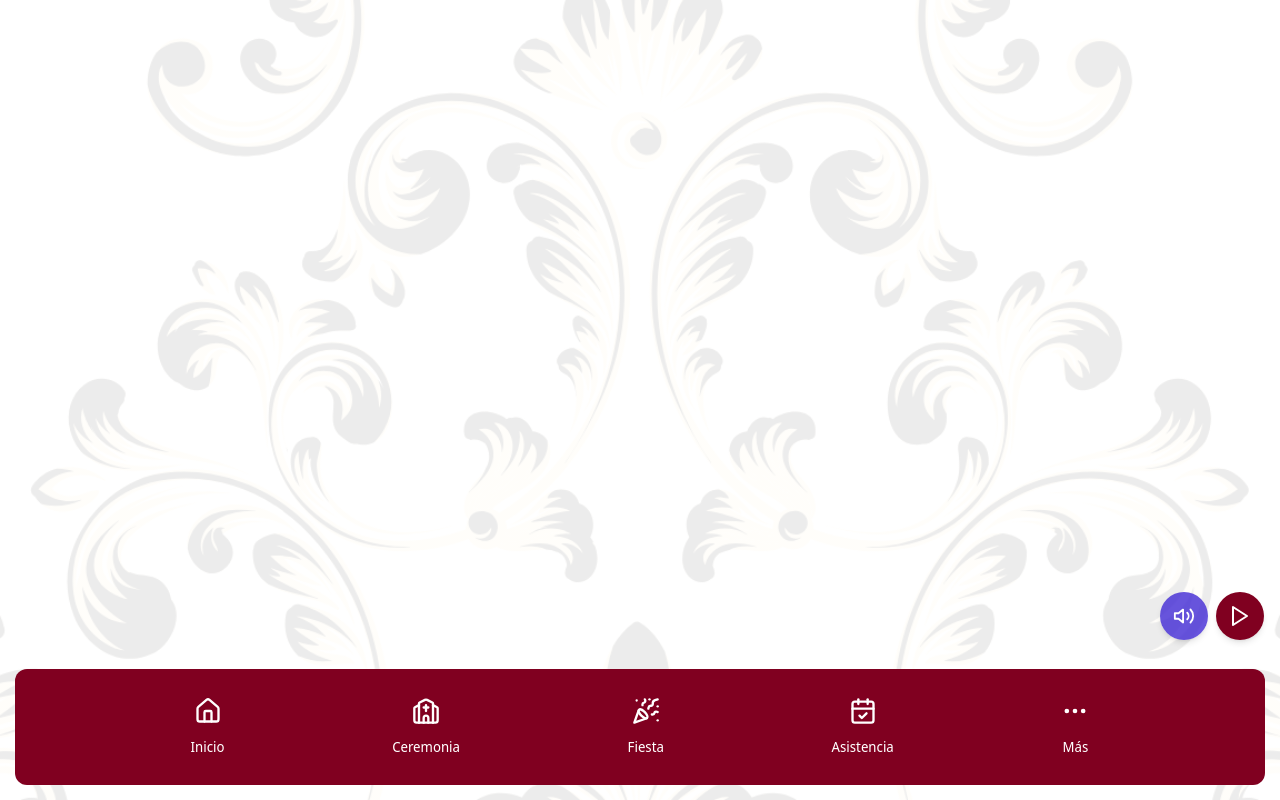
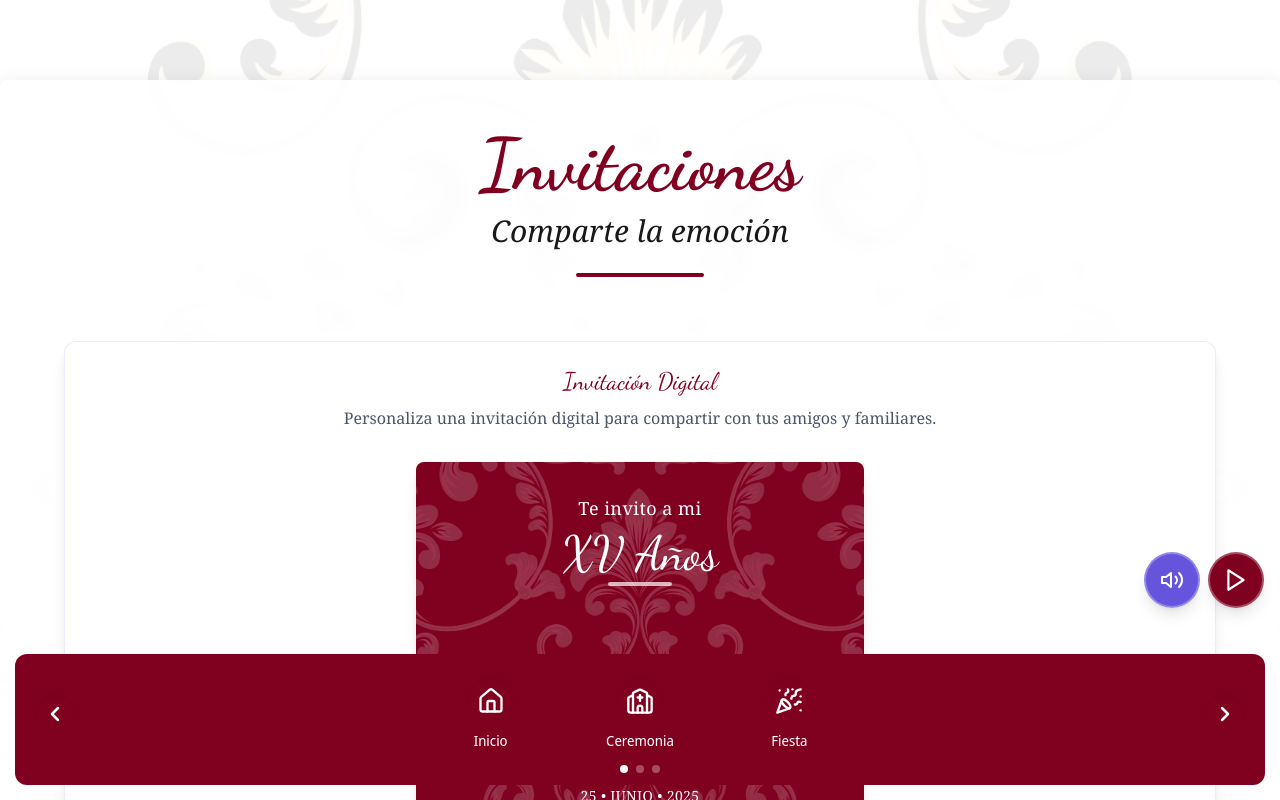
Before and after one commit to Lanyev/quince-jessica, a React (Vite) app: page /invitaciones in a window 1280 px wide. Shown: the top 800 px of the page. Built offline with nearby package versions, Linux system fonts and the light colour scheme.

Commit message:
Agrega el componente Invitaciones y ajusta el diseño de Navbar, MusicPlayer y ScrollToTop para mejorar la usabilidad y la experiencia del usuario

```diff
--- a/src/App.jsx
+++ b/src/App.jsx
@@ -13,6 +13,7 @@ import Galeria from './pages/Galeria';
 import Padrinos from './pages/Padrinos';
 import Chambelanes from './pages/Chambelanes';
 import Regalos from './pages/Regalos';
+import Invitaciones from './pages/Invitaciones';
 
 function App() {
   // La ruta a tu archivo de música - reemplázala cuando tengas tu archivo
@@ -51,7 +52,7 @@ function App() {
   return (
     <Router>
       <div className="App flex flex-col min-h-screen" style={bgStyle}>
-        <div className="flex-grow pb-[70px]">
+        <div className="flex-grow pb-[80px]">
           <BetterAnimatedRoutes>
             <Route path="/" element={<Inicio />} />
             <Route path="/ceremonia" element={<Ceremonia />} />
@@ -61,11 +62,12 @@ function App() {
             <Route path="/padrinos" element={<Padrinos />} />
             <Route path="/chambelanes" element={<Chambelanes />} />
             <Route path="/regalos" element={<Regalos />} />
+            <Route path="/invitaciones" element={<Invitaciones />} />
           </BetterAnimatedRoutes>
         </div>
         <MusicPlayer audioSrc={audioSrc} />
         <ScrollToTop />
-        <footer className="w-full fixed bottom-0 left-0 right-0 z-10 p-[15px]">
+        <footer className="w-full fixed bottom-0 left-0 right-0 z-5 p-[15px]">
           <Navbar />
         </footer>
       </div>
--- a/src/components/MusicPlayer.jsx
+++ b/src/components/MusicPlayer.jsx
@@ -32,9 +32,15 @@ const MusicPlayer = ({ audioSrc }) => {
 
     return () => {
       audio.removeEventListener('ended', handleAudioEnd);
-    };  }, [volume]);  return (    <div className="fixed bottom-40 right-4 z-[100]">
-      <audio ref={audioRef} src={audioSrc} preload="auto" loop />        {showVolume && (
-        <div className="absolute bottom-20 right-1 bg-white/90 p-3 rounded-lg shadow-md mb-2 backdrop-blur-sm border border-primary/20 w-32">
+    };
+  }, [volume]);
+
+  return (
+    <div className="fixed bottom-48 right-4 z-[100]">
+      <audio ref={audioRef} src={audioSrc} preload="auto" loop />
+
+      {showVolume && (
+        <div className="absolute bottom-20 right-1 bg-white/90 p-3 rounded-lg shadow-lg mb-2 backdrop-blur-sm border border-primary/20 w-32">
           <label htmlFor="volume-control" className="text-xs text-primary mb-1 block font-serif">Volumen</label>
           <input
             id="volume-control"
@@ -48,15 +54,17 @@ const MusicPlayer = ({ audioSrc }) => {
           />
         </div>
       )}
-        <div className="flex items-center">
+
+      <div className="flex items-center gap-2">
         <button
           onClick={() => setShowVolume(!showVolume)}
-          className="w-12 h-12 bg-primary/80 rounded-full shadow-md flex items-center justify-center hover:bg-primary-light transition-colors duration-300 mr-2"
+          className="w-14 h-14 bg-primary/80 rounded-full shadow-lg flex items-center justify-center hover:bg-primary transition-colors duration-300 border-2 border-white/30"
           aria-label="Controlar volumen"
         >
           <svg
-            xmlns="http://www.w3.org/2000/svg"            width="22"
-            height="22"
+            xmlns="http://www.w3.org/2000/svg"
+            width="24"
+            height="24"
             viewBox="0 0 24 24"
             fill="none"
             stroke="currentColor"
@@ -79,14 +87,14 @@ const MusicPlayer = ({ audioSrc }) => {
 
         <button
           onClick={togglePlay}
-          className="w-12 h-12 bg-primary rounded-full shadow-md flex items-center justify-center hover:bg-primary-light transition-colors duration-300"
+          className="w-14 h-14 bg-primary rounded-full shadow-lg flex items-center justify-center hover:bg-primary-light transition-colors duration-300 border-2 border-white/30"
           aria-label={isPlaying ? "Pausar música" : "Reproducir música"}
         >
           {isPlaying ? (
             <svg
               xmlns="http://www.w3.org/2000/svg"
-              width="24"
-              height="24"
+              width="26"
+              height="26"
               viewBox="0 0 24 24"
               fill="none"
               stroke="currentColor"
@@ -101,8 +109,8 @@ const MusicPlayer = ({ audioSrc }) => {
           ) : (
             <svg
               xmlns="http://www.w3.org/2000/svg"
-              width="24"
-              height="24"
+              width="26"
+              height="26"
               viewBox="0 0 24 24"
               fill="none"
               stroke="currentColor"
@@ -111,12 +119,13 @@ const MusicPlayer = ({ audioSrc }) => {
               strokeLinejoin="round"
               className="text-white"
             >
-              <polygon points="5 3 19 12 5 21 5 3" />
+              <polygon points="5 3 19 12 5 21 5 3"></polygon>
             </svg>
           )}
         </button>
       </div>
-    </div>  );
+    </div>
+  );
 };
 
 export default MusicPlayer;
--- a/src/components/Navbar.jsx
+++ b/src/components/Navbar.jsx
@@ -1,46 +1,49 @@
-import React, { useState } from 'react';
+import React, { useState, useMemo } from 'react';
 import { Link } from 'react-router-dom';
-import MoreModal from './MoreModal';
+import { motion, AnimatePresence } from 'framer-motion';
 
 const Navbar = () => {
-  const [isModalOpen, setIsModalOpen] = useState(false);
+  // Estado para controlar la página actual del navbar
+  const [currentPage, setCurrentPage] = useState(0);
+  // Estado para controlar la dirección de la animación
+  const [direction, setDirection] = useState(0);
 
-  const openModal = () => setIsModalOpen(true);
-  const closeModal = () => setIsModalOpen(false);  return (
-    <div className={`fixed bottom-0 left-0 right-0 w-full mx-auto max-w-[calc(100%-30px)] bg-primary text-white py-3 px-2 rounded-xl ${isModalOpen ? 'filter opacity-75' : ''}`} style={{ maxWidth: 'calc(100% - 30px)', marginLeft: 'auto', marginRight: 'auto', marginBottom: '15px', zIndex: 5 }}>
-    <ul className="menu menu-horizontal w-full flex justify-evenly">      <li>        <Link
-          to="/"
-          className="flex flex-col items-center p-2 hover:bg-primary-light rounded-lg"
-        ><svg
+  // Definir todos los elementos de navegación en un array
+  const navItems = useMemo(() => [
+    // Página 0 - Principales
+    [
+      {
+        to: "/",
+        label: "Inicio",
+        icon: (
+          <svg
             xmlns="http://www.w3.org/2000/svg"
-            width="24"
-            height="24"
             viewBox="0 0 24 24"
             fill="none"
             stroke="currentColor"
             strokeWidth="2"
             strokeLinecap="round"
             strokeLinejoin="round"
-            className="lucide lucide-house-icon lucide-house w-7 h-7"
+            className="w-7 h-7"
           >
             <path d="M15 21v-8a1 1 0 0 0-1-1h-4a1 1 0 0 0-1 1v8" />
             <path d="M3 10a2 2 0 0 1 .709-1.528l7-5.999a2 2 0 0 1 2.582 0l7 5.999A2 2 0 0 1 21 10v9a2 2 0 0 1-2 2H5a2 2 0 0 1-2-2z" />
           </svg>
-          <p className="text-sm font-nav text-center mt-1">Inicio</p>
-        </Link>      </li>      <li>        <Link
-          to="/ceremonia"
-          className="flex flex-col items-center p-2 hover:bg-primary-light rounded-lg"
-        ><svg
+        )
+      },
+      {
+        to: "/ceremonia",
+        label: "Ceremonia",
+        icon: (
+          <svg
             xmlns="http://www.w3.org/2000/svg"
-            width="24"
-            height="24"
             viewBox="0 0 24 24"
             fill="none"
             stroke="currentColor"
             strokeWidth="2"
             strokeLinecap="round"
             strokeLinejoin="round"
-            className="lucide lucide-church-icon lucide-church w-7 h-7"
+            className="w-7 h-7"
           >
             <path d="M10 9h4" />
             <path d="M12 7v5" />
@@ -48,21 +51,21 @@ const Navbar = () => {
             <path d="M18 22V5.618a1 1 0 0 0-.553-.894l-4.553-2.277a2 2 0 0 0-1.788 0L6.553 4.724A1 1 0 0 0 6 5.618V22" />
             <path d="m18 7 3.447 1.724a1 1 0 0 1 .553.894V20a2 2 0 0 1-2 2H4a2 2 0 0 1-2-2V9.618a1 1 0 0 1 .553-.894L6 7" />
           </svg>
-          <p className="text-sm font-nav text-center mt-1">Ceremonia</p>
-        </Link>      </li>      <li>        <Link
-          to="/fiesta"
-          className="flex flex-col items-center p-2 hover:bg-primary-light rounded-lg"
-        ><svg
+        )
+      },
+      {
+        to: "/fiesta",
+        label: "Fiesta",
+        icon: (
+          <svg
             xmlns="http://www.w3.org/2000/svg"
-            width="24"
-            height="24"
             viewBox="0 0 24 24"
             fill="none"
             stroke="currentColor"
             strokeWidth="2"
             strokeLinecap="round"
             strokeLinejoin="round"
-            className="lucide lucide-party-popper-icon lucide-party-popper w-7 h-7"
+            className="w-7 h-7"
           >
             <path d="M5.8 11.3 2 22l10.7-3.79" />
             <path d="M4 3h.01" />
@@ -74,22 +77,24 @@ const Navbar = () => {
             <path d="m11 2 .33.82c.34.86-.2 1.82-1.11 1.98C9.52 4.9 9 5.52 9 6.23V7" />
             <path d="M11 13c1.93 1.93 2.83 4.17 2 5-.83.83-3.07-.07-5-2-1.93-1.93-2.83-4.17-2-5 .83-.83 3.07.07 5 2Z" />
           </svg>
-          <p className="text-sm font-nav text-center mt-1">Fiesta</p>
-        </Link>
-      </li>      <li>        <Link
-          to="/asistencia"
-          className="flex flex-col items-center p-2 hover:bg-primary-light rounded-lg"
-        ><svg
+        )
+      }
+    ],
+    // Página 1 - Principales continuación
+    [
+      {
+        to: "/asistencia",
+        label: "Asistencia",
+        icon: (
+          <svg
             xmlns="http://www.w3.org/2000/svg"
-            width="24"
-            height="24"
             viewBox="0 0 24 24"
             fill="none"
             stroke="currentColor"
             strokeWidth="2"
             strokeLinecap="round"
             strokeLinejoin="round"
-            className="lucide lucide-calendar-check-icon lucide-calendar-check w-7 h-7"
+            className="w-7 h-7"
           >
             <path d="M8 2v4" />
             <path d="M16 2v4" />
@@ -97,35 +102,234 @@ const Navbar = () => {
             <path d="M3 10h18" />
             <path d="m9 16 2 2 4-4" />
           </svg>
-          <p className="text-sm font-nav text-center mt-1">Asistencia</p>
-        </Link>      </li>
-      <li>
-        <button          onClick={openModal}
-          className="flex flex-col items-center p-2 hover:bg-primary-light rounded-lg w-full"
-        >
+        )
+      },
+      {
+        to: "/invitaciones",
+        label: "Invitaciones",
+        icon: (
           <svg
             xmlns="http://www.w3.org/2000/svg"
-            width="24"
-            height="24"
             viewBox="0 0 24 24"
             fill="none"
             stroke="currentColor"
             strokeWidth="2"
             strokeLinecap="round"
             strokeLinejoin="round"
-            className="lucide lucide-more-horizontal w-7 h-7"
+            className="w-7 h-7"
           >
-            <circle cx="12" cy="12" r="1" />
-            <circle cx="19" cy="12" r="1" />
-            <circle cx="5" cy="12" r="1" />
+            <rect width="20" height="14" x="2" y="5" rx="2" />
+            <path d="m2 10 20 0" />
+            <path d="m20 5-9 6.5L2 5" />
           </svg>
-          <p className="text-sm font-nav text-center mt-1">Más</p>
-        </button>
-      </li>
-    </ul>
-    <MoreModal isOpen={isModalOpen} onClose={closeModal} />
-  </div>
-);
+        )
+      },
+      {
+        to: "/galeria",
+        label: "Galería",
+        icon: (
+          <svg xmlns="http://www.w3.org/2000/svg" viewBox="0 0 24 24" fill="none" stroke="currentColor" strokeWidth="2" strokeLinecap="round" strokeLinejoin="round" className="w-7 h-7">
+            <rect width="18" height="18" x="3" y="3" rx="2" ry="2" />
+            <circle cx="9" cy="9" r="2" />
+            <path d="m21 15-3.086-3.086a2 2 0 0 0-2.828 0L6 21" />
+          </svg>
+        )
+      }
+    ],
+    // Página 2 - Secundarios
+    [
+      {
+        to: "/padrinos",
+        label: "Padrinos",
+        icon: (
+          <svg xmlns="http://www.w3.org/2000/svg" viewBox="0 0 24 24" fill="none" stroke="currentColor" strokeWidth="2" strokeLinecap="round" strokeLinejoin="round" className="w-7 h-7">
+            <path d="M16 21v-2a4 4 0 0 0-4-4H6a4 4 0 0 0-4 4v2" />
+            <circle cx="9" cy="7" r="4" />
+            <path d="M22 21v-2a4 4 0 0 0-3-3.87" />
+            <path d="M16 3.13a4 4 0 0 1 0 7.75" />
+          </svg>
+        )
+      },
+      {
+        to: "/chambelanes",
+        label: "Chambelanes",
+        icon: (
+          <svg xmlns="http://www.w3.org/2000/svg" viewBox="0 0 24 24" fill="none" stroke="currentColor" strokeWidth="2" strokeLinecap="round" strokeLinejoin="round" className="w-7 h-7">
+            <path d="M17 21v-2a4 4 0 0 0-4-4H5a4 4 0 0 0-4 4v2" />
+            <circle cx="9" cy="7" r="4" />
+            <path d="M23 21v-2a4 4 0 0 0-3-3.87" />
+            <path d="M16 3.13a4 4 0 0 1 0 7.75" />
+          </svg>
+        )
+      },
+      {
+        to: "/regalos",
+        label: "Regalos",
+        icon: (
+          <svg xmlns="http://www.w3.org/2000/svg" viewBox="0 0 24 24" fill="none" stroke="currentColor" strokeWidth="2" strokeLinecap="round" strokeLinejoin="round" className="w-7 h-7">
+            <rect x="3" y="8" width="18" height="14" rx="2" />
+            <path d="M20 8H8a4 4 0 0 0-4 4v8a2 2 0 0 0 2 2h16a2 2 0 0 0 2-2v-8a4 4 0 0 0-4-4Z" />
+            <path d="M12 8V3" />
+            <path d="M8 3h8" />
+            <path d="M12 14v4" />
+          </svg>
+        )
+      }
+    ]
+  ], []);
+
+  // Obtener el número total de páginas
+  const totalPages = navItems.length;
+
+  // Ir a la página siguiente
+  const nextPage = () => {
+    setDirection(1); // Ir a la derecha
+    setCurrentPage((prev) => (prev + 1) % totalPages);
+  };
+
+  // Ir a la página anterior
+  const prevPage = () => {
+    setDirection(-1); // Ir a la izquierda
+    setCurrentPage((prev) => (prev - 1 + totalPages) % totalPages);
+  };
+
+  // Variantes para animación de transición que respetan la dirección correcta
+  const variants = {
+    enter: (dir) => ({
+      x: dir > 0 ? 300 : -300,
+      opacity: 0,
+    }),
+    center: {
+      x: 0,
+      opacity: 1,
+    },
+    exit: (dir) => ({
+      x: dir > 0 ? -300 : 300,
+      opacity: 0,
+    }),
+  };
+
+  // Obtener los elementos de la página actual
+  const currentItems = navItems[currentPage];
+
+  // Mostrar exactamente 3 iconos (o menos si no hay suficientes)
+  const ICONS_TO_SHOW = 3;
+  const visibleItems = currentItems.slice(0, ICONS_TO_SHOW);
+
+  // Botón de navegación (para reutilizar código)
+  const NavButton = ({ onClick, icon, label, position }) => (
+    <div className={`w-14 h-full flex items-center ${position === 'left' ? 'justify-start' : 'justify-end'}`}>
+      <button
+        onClick={onClick}
+        className="w-12 h-12 flex items-center justify-center hover:bg-primary-light rounded-lg transition-all duration-200 active:scale-95"
+        aria-label={label}
+      >
+        <div className="w-10 h-10 flex items-center justify-center rounded-full bg-primary-light bg-opacity-30 shadow-inner">
+          {icon}
+        </div>
+      </button>
+    </div>
+  );
+
+  return (
+    <div className="fixed bottom-0 left-0 right-0 w-full mx-auto max-w-[calc(100%-30px)] bg-primary text-white py-3 px-4 rounded-xl" style={{ maxWidth: 'calc(100% - 30px)', marginLeft: 'auto', marginRight: 'auto', marginBottom: '15px', zIndex: 5 }}>
+      <div className="flex justify-between items-center w-full h-[95px]">
+        {/* Botón Anterior (siempre visible) */}
+        <NavButton
+          onClick={prevPage}
+          icon={
+            <svg
+              xmlns="http://www.w3.org/2000/svg"
+              viewBox="0 0 24 24"
+              fill="none"
+              stroke="currentColor"
+              strokeWidth="2.5"
+              strokeLinecap="round"
+              strokeLinejoin="round"
+              className="w-6 h-6"
+            >
+              <path d="m15 18-6-6 6-6" />
+            </svg>
+          }
+          label="Página anterior"
+          position="left"
+        />
+
+        {/* Contenedor central de los iconos con ancho fijo */}
+        <div className="flex-1 flex justify-center items-center">
+          <div className="w-full max-w-md flex justify-between items-center">
+            <AnimatePresence initial={false} mode="wait" custom={direction}>
+              <motion.div
+                key={`page-${currentPage}`}
+                className="flex justify-between items-center w-full"
+                custom={direction}
+                variants={variants}
+                initial="enter"
+                animate="center"
+                exit="exit"
+                transition={{
+                  duration: 0.3,
+                  ease: "easeInOut",
+                  opacity: { duration: 0.2 }
+                }}
+              >
+                {/* Elementos de navegación centrados y espaciados uniformemente */}
+                {visibleItems.map((item, index) => (
+                  <div key={`nav-${currentPage}-${index}`} className="flex-1 flex justify-center items-center">
+                    <Link
+                      to={item.to}
+                      className="flex flex-col items-center justify-center p-1.5 hover:bg-primary-light rounded-lg transition-all duration-200 active:scale-95"
+                    >
+                      <div className="w-12 h-12 flex items-center justify-center rounded-full bg-primary-light bg-opacity-30 shadow-inner mb-1.5">
+                        {item.icon}
+                      </div>
+                      <span className="text-sm font-nav text-center">{item.label}</span>
+                    </Link>
+                  </div>
+                ))}
+              </motion.div>
+            </AnimatePresence>
+          </div>
+        </div>
+
+        {/* Botón Siguiente (siempre visible) */}
+        <NavButton
+          onClick={nextPage}
+          icon={
+            <svg
+              xmlns="http://www.w3.org/2000/svg"
+              viewBox="0 0 24 24"
+              fill="none"
+              stroke="currentColor"
+              strokeWidth="2.5"
+              strokeLinecap="round"
+              strokeLinejoin="round"
+              className="w-6 h-6"
+            >
+              <path d="m9 18 6-6-6-6" />
+            </svg>
+          }
+          label="Página siguiente"
+          position="right"
+        />
+      </div>
+
+      {/* Indicador de página */}
+      <div className="flex justify-center mt-1">
+        {Array.from({ length: totalPages }).map((_, i) => (
+          <button
+            key={`indicator-${i}`}
+            onClick={() => {
+              setDirection(i > currentPage ? 1 : -1);
+              setCurrentPage(i);
+            }}
+            className={`w-2 h-2 mx-1 rounded-full ${currentPage === i ? 'bg-white' : 'bg-white/30'}`}
+            aria-label={`Ir a la página ${i + 1} de ${totalPages}`}
+          />
+        ))}
+      </div>
+    </div>
+  );
 };
 
 export default Navbar;
--- a/src/components/ScrollToTop.jsx
+++ b/src/components/ScrollToTop.jsx
@@ -32,14 +32,17 @@ const ScrollToTop = () => {
       {isVisible && (
         <motion.button
           initial={{ opacity: 0, scale: 0.8 }}
-          animate={{ opacity: 1, scale: 1 }}          exit={{ opacity: 0, scale: 0.8 }}          transition={{ duration: 0.3 }}          onClick={scrollToTop}
-          className="fixed bottom-40 left-4 z-[100] w-10 h-10 bg-primary/80 rounded-full shadow-md flex items-center justify-center hover:bg-primary-light transition-colors duration-300"
+          animate={{ opacity: 1, scale: 1 }}
+          exit={{ opacity: 0, scale: 0.8 }}
+          transition={{ duration: 0.3 }}
+          onClick={scrollToTop}
+          className="fixed bottom-48 left-4 z-[100] w-14 h-14 bg-primary/80 rounded-full shadow-lg flex items-center justify-center hover:bg-primary transition-colors duration-300 border-2 border-white/30"
           aria-label="Volver arriba"
         >
           <svg
             xmlns="http://www.w3.org/2000/svg"
-            width="20"
-            height="20"
+            width="24"
+            height="24"
             viewBox="0 0 24 24"
             fill="none"
             stroke="currentColor"
```
Also changed, not shown: src/pages/InicioNew.jsx (deleted).
